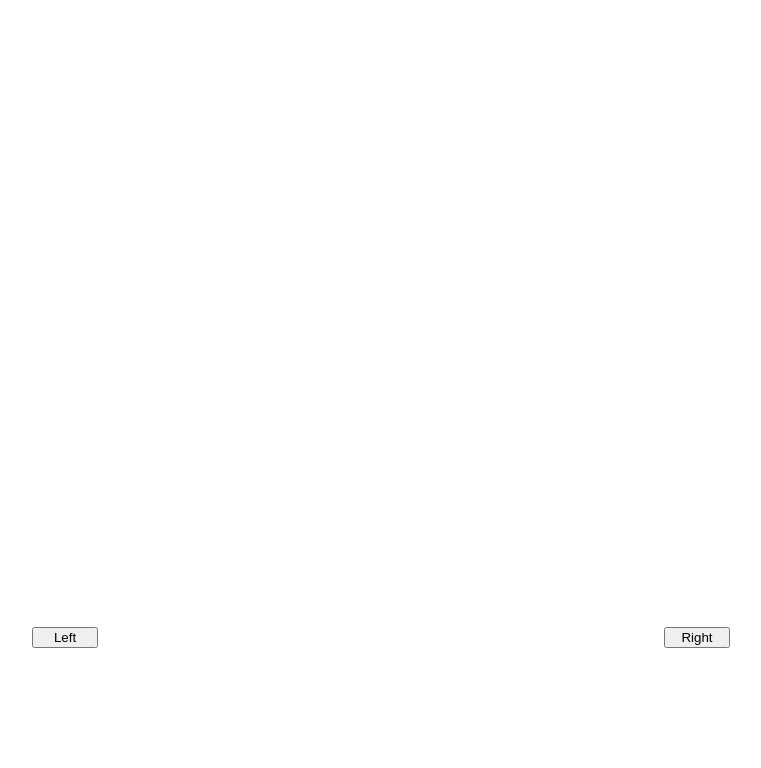
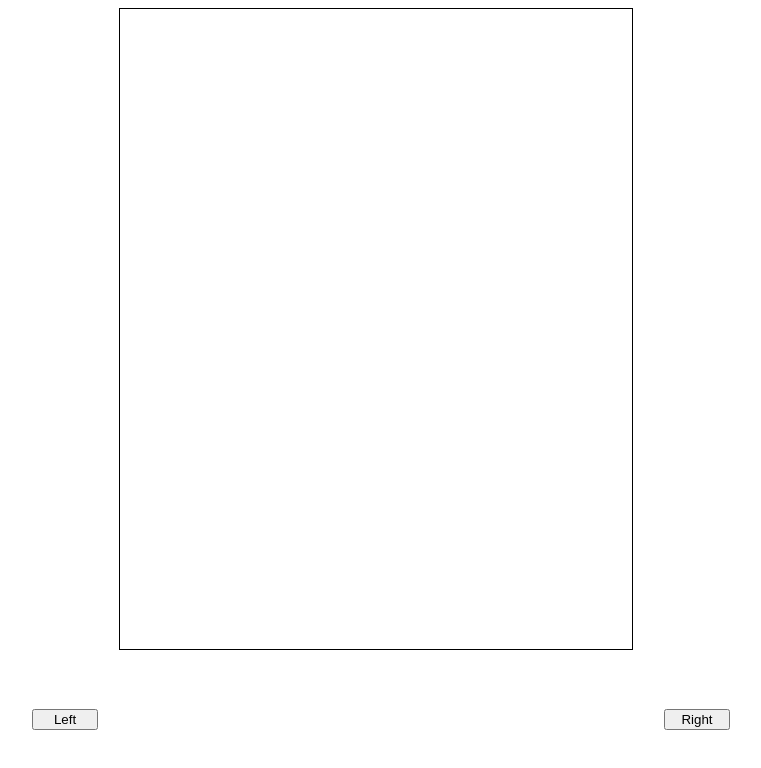
Before and after one commit to muratcan-yuksel/Image-slider, a website: page index.html in a window 1280 px wide. Shown: the whole page, without its empty margins (259-1020 px from the left). Drawn offline with Linux system fonts and the light colour scheme.

Commit message:
added a container/picture frame

```diff
--- a/index.html
+++ b/index.html
@@ -4,6 +4,10 @@
     <link rel="stylesheet" href="style.css">
 </head>
 <body>
+    <div id="container">
+
+
+    </div>
 
 
     <div id="arrows">
--- a/style.css
+++ b/style.css
@@ -1,7 +1,14 @@
 /* for desktop */
 @media only screen and (min-width: 768px) {
+	#container {
+		border: 1px solid black;
+		width: 40vw;
+		height: 80vh;
+		position: relative;
+		left: 370px;
+	}
 	#arrows {
-		height: 80vh;
+		height: 10vh;
 		display: flex;
 		justify-content: space-around;
 		align-items: flex-end;
```
